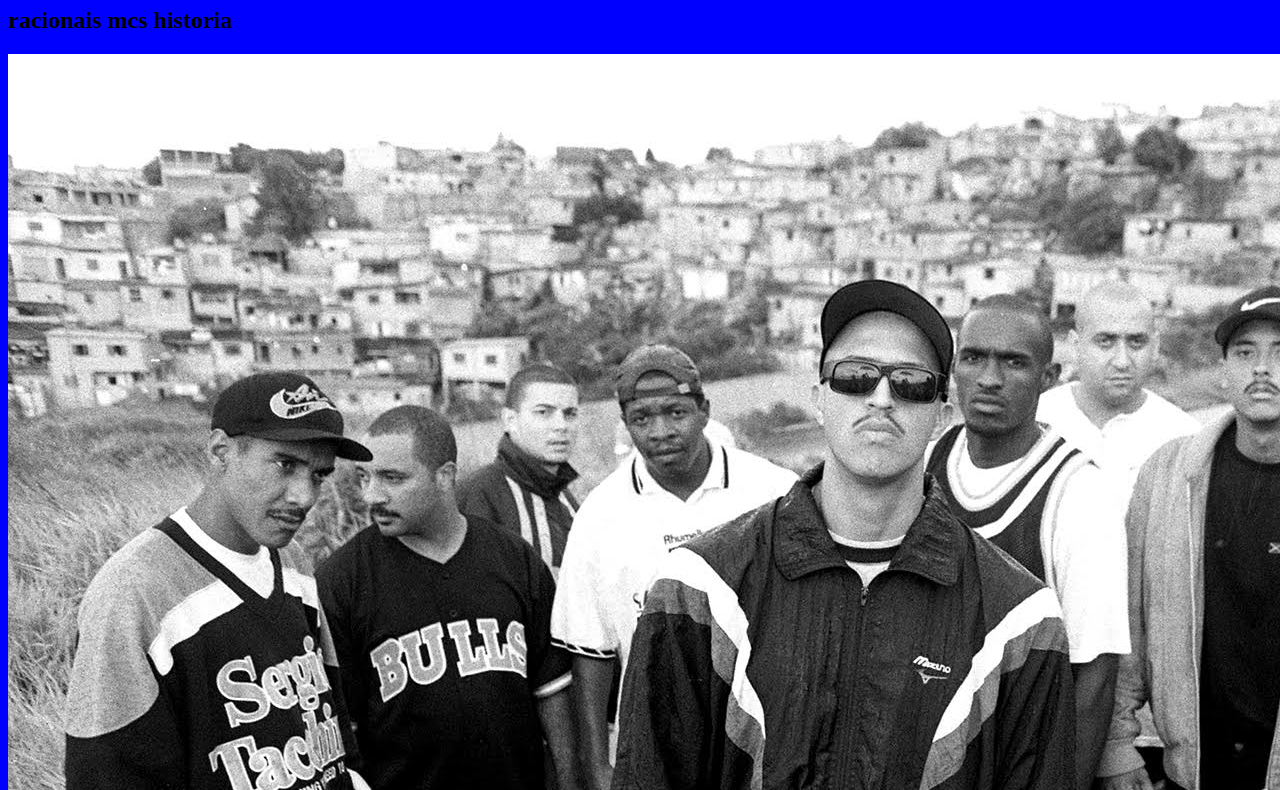
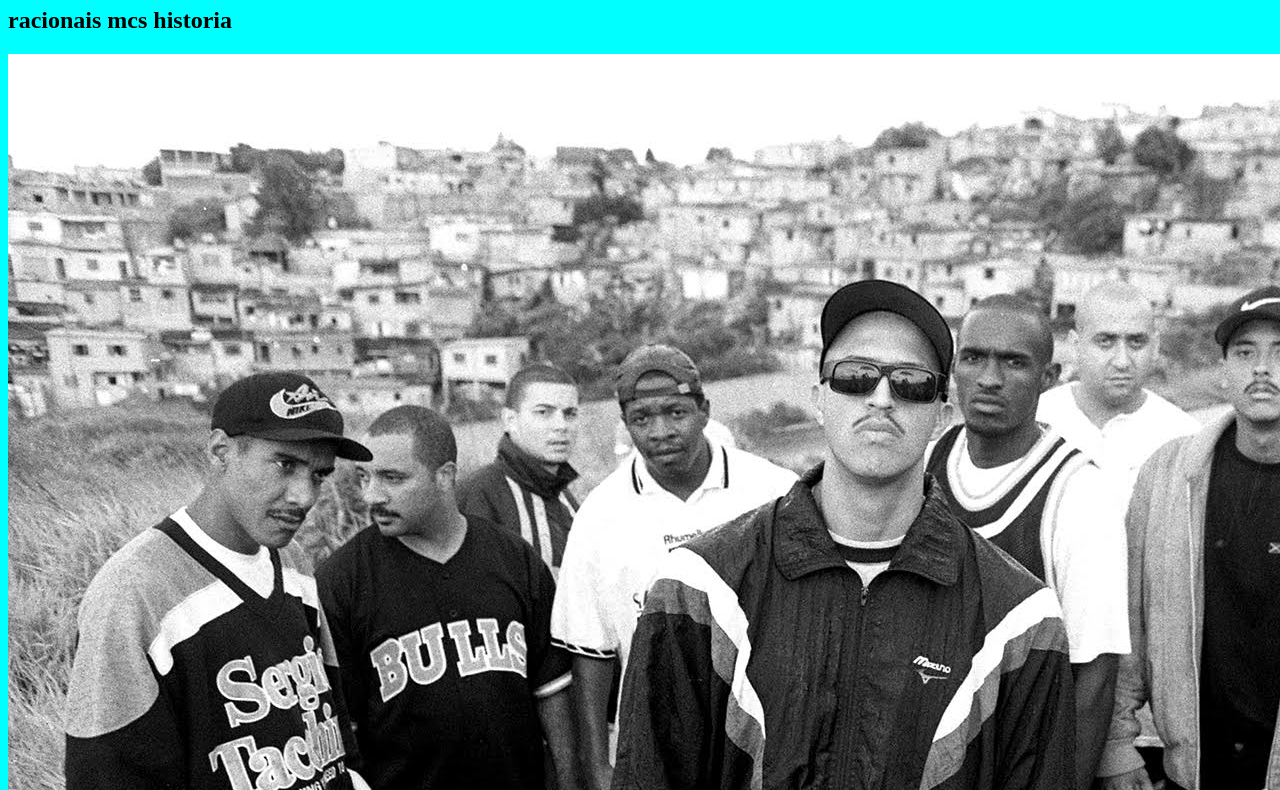
Before and after one commit to lessmin3r/prova-de-programa-o, a plain HTML site: page index.html in a window 1280 px wide. Shown: the part 73-863 px from the top of the page. Drawn offline with Linux system fonts and the light colour scheme; files whose address does not match are found by name.

Commit message:
Update style.css
rsg

```diff
--- a/style.css
+++ b/style.css
@@ -1 +1 @@
-body{background-color: blue;}
+body{background-color: aqua;}
```
